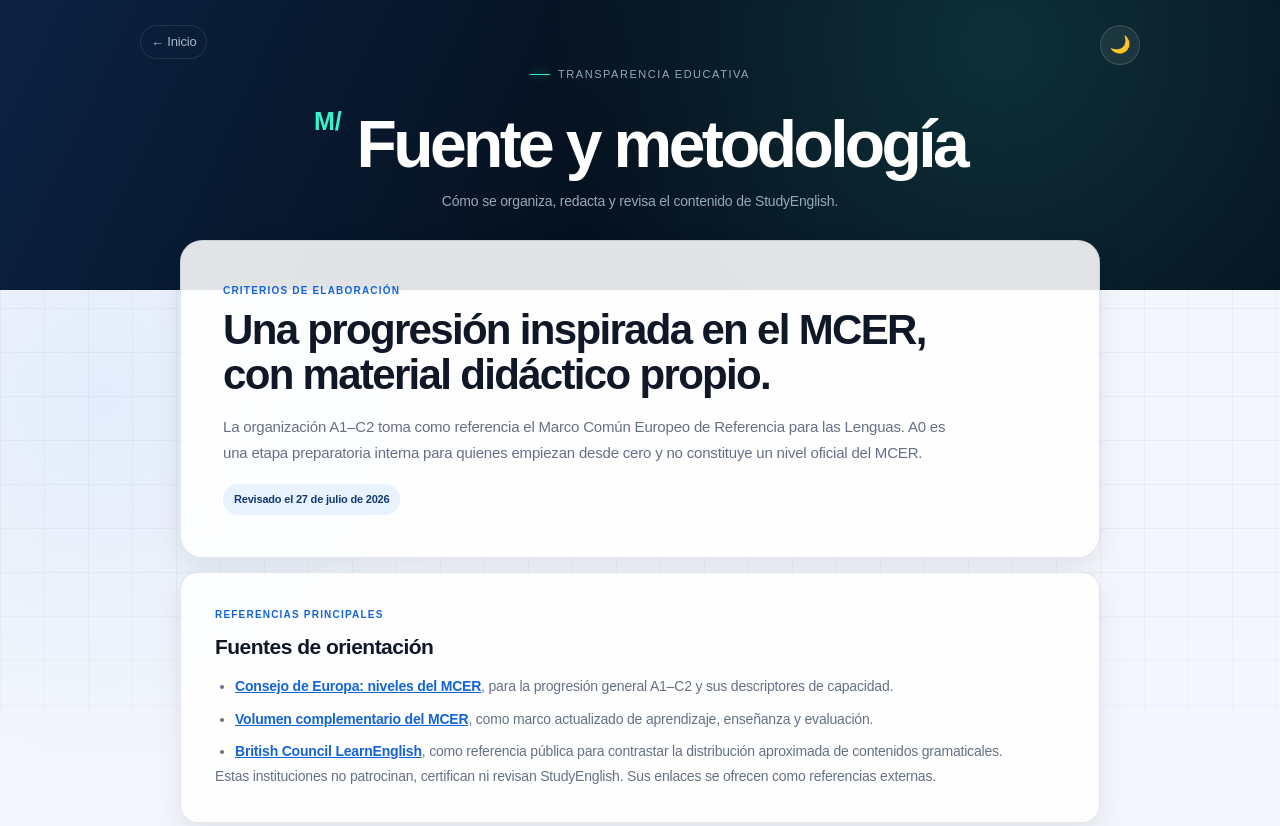
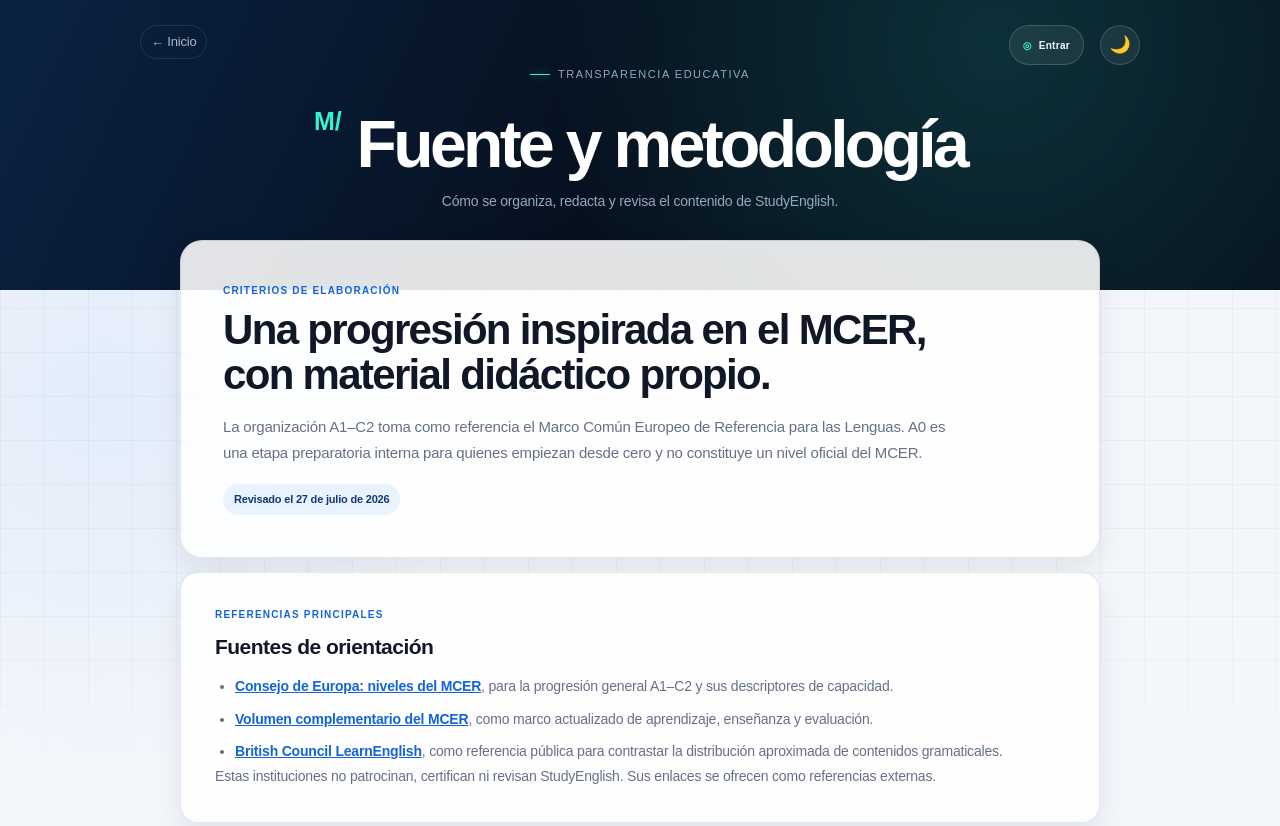
Before and after one commit to alejandrocm02/web-estudio-ingles, a plain HTML site: page methodology.html in a window 1280 px wide. Shown: the top 826 px of the page. Drawn offline with Linux system fonts and the light colour scheme.

Commit message:
Activa cuentas locales en todas las secciones

```diff
--- a/methodology.html
+++ b/methodology.html
@@ -90,6 +90,7 @@
     </nav>
   </footer>
 
+  <script src="auth.js"></script>
   <script src="info.js"></script>
 </body>
 </html>
```
